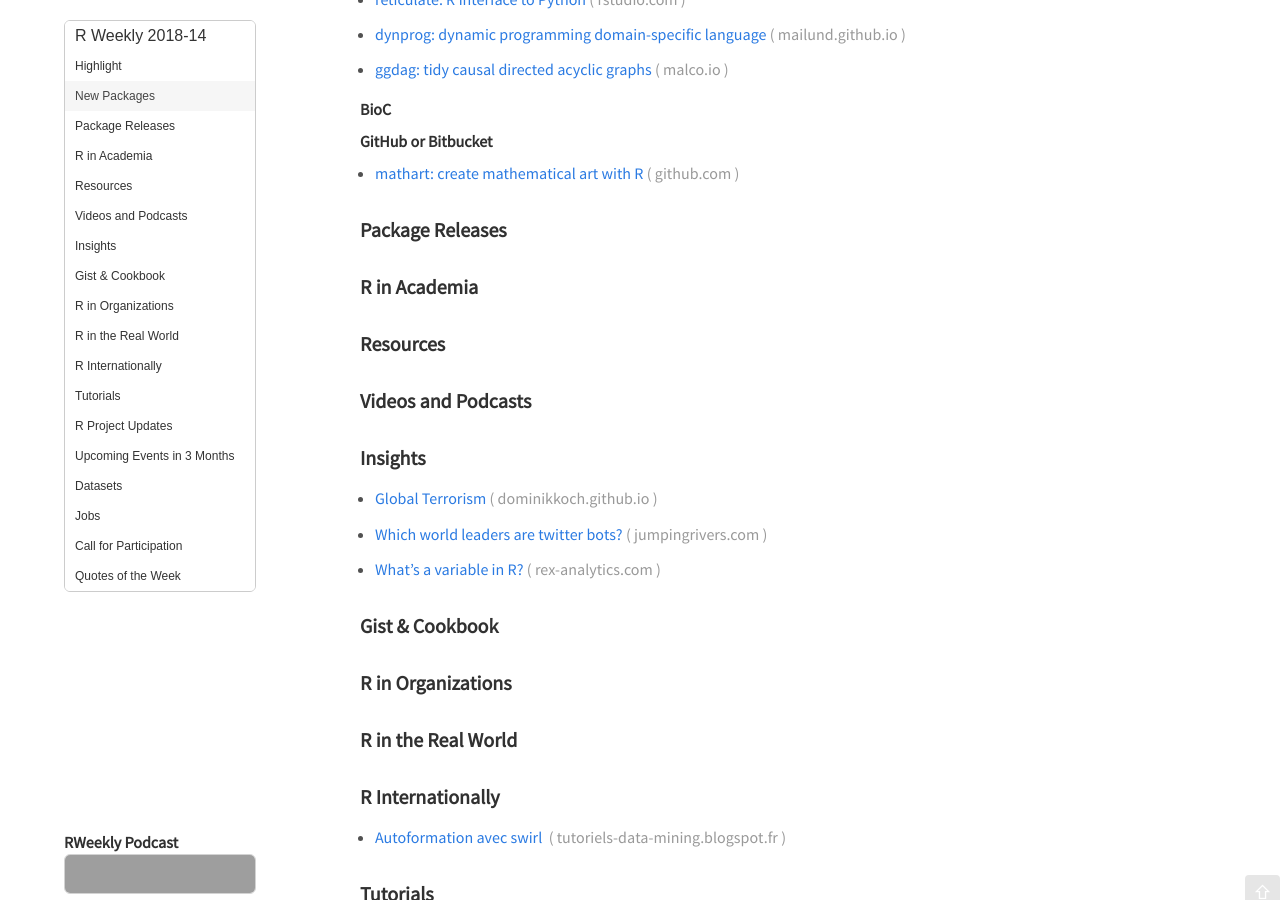
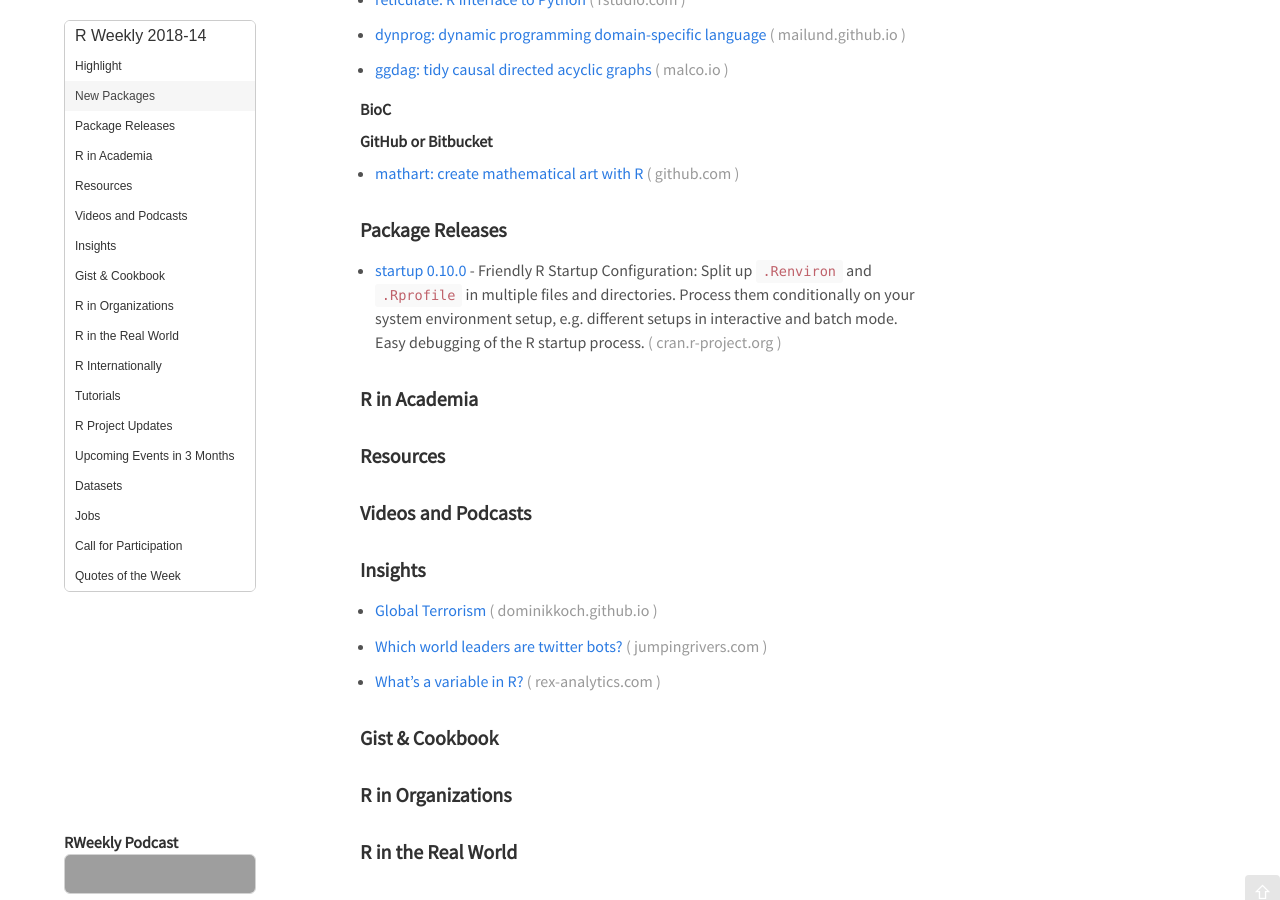
Before and after one commit to rweekly/rweekly.org, a Jekyll site: the page built from draft.md, in a window 1280 px wide and 900 px high, scrolled down 371 px. Built offline with Jekyll 4.4.1, drawn with Linux system fonts in a browser that asks for light colours; emoji names are drawn with the system emoji font; comment, search, counter and statistics services are not loaded; grey boxes are pictures that could not be loaded.

Commit message:
CRAN update: startup 0.10.0

```diff
--- a/draft.md
+++ b/draft.md
@@ -33,6 +33,7 @@ Release Date: 2018-4-1
 
 ### Package Releases
 
+* [startup 0.10.0](https://cran.r-project.org/package=startup) - Friendly R Startup Configuration:  Split up `.Renviron` and `.Rprofile` in multiple files and directories. Process them conditionally on your system environment setup, e.g. different setups in interactive and batch mode. Easy debugging of the R startup process.
 
 
 ###  R in Academia
```
